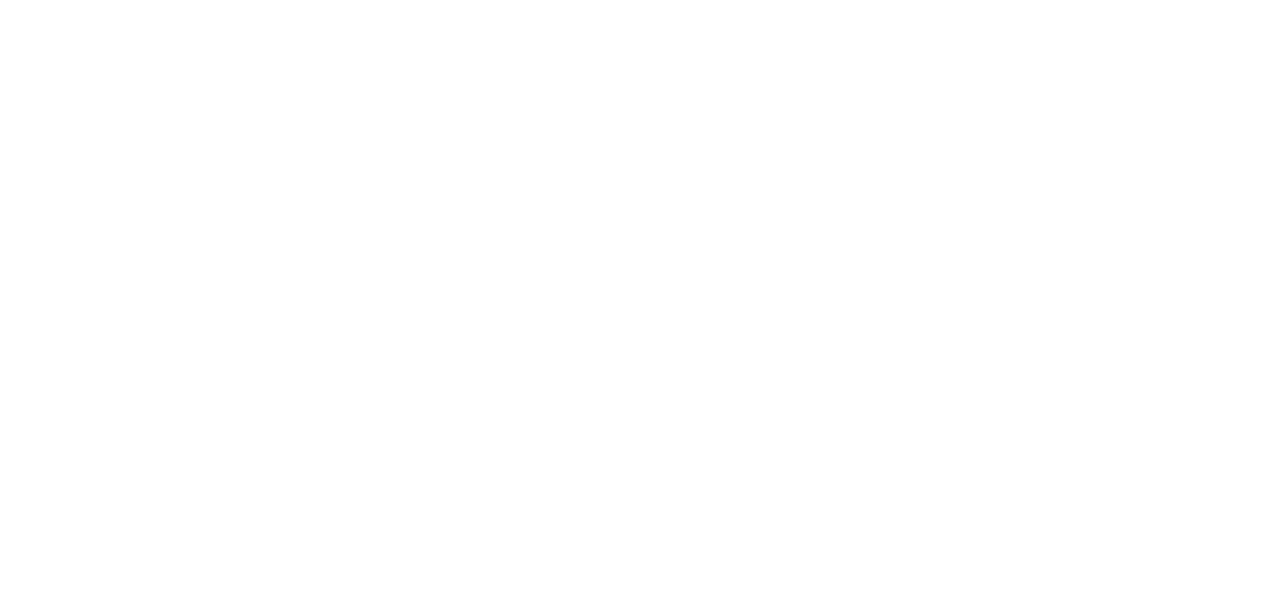
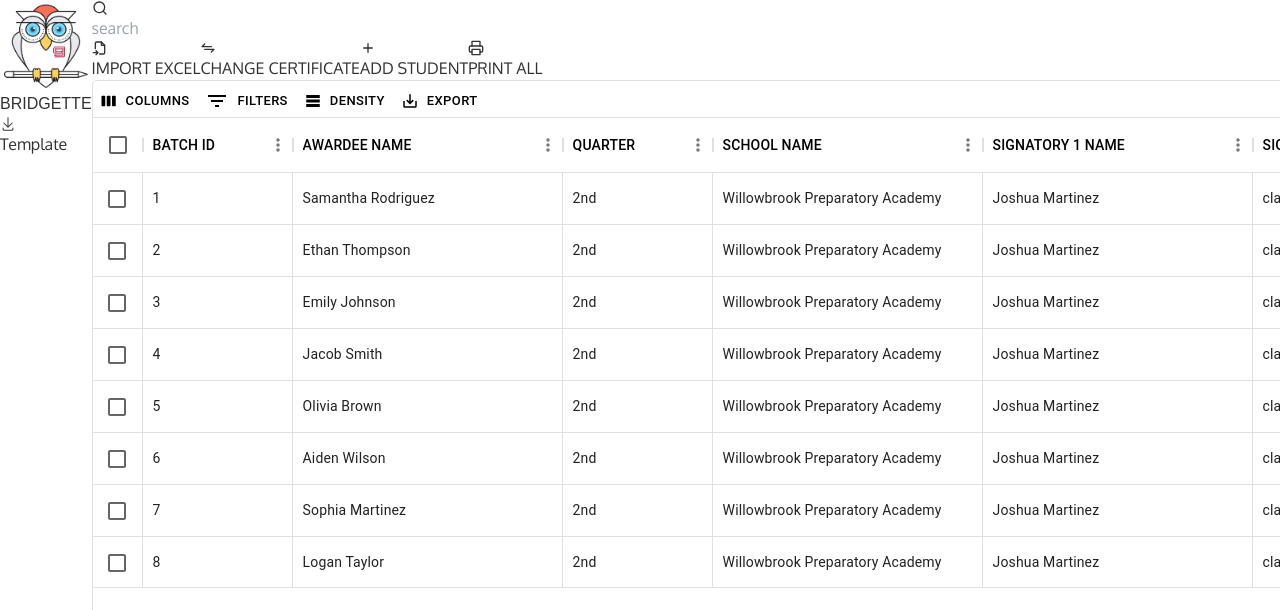
Before and after one commit to CEREBROX-IT/certificate-generator, a React (Vite) app: page /academic-excellence/template/1 in a window 1280 px wide. Before the commit this address had no page. Shown: the top 610 px of the page. Built offline with nearby package versions, Linux system fonts and the light colour scheme; a web font is replaced by a local one.

Commit message:
chore:hange function name and file

```diff
--- a/package.json
+++ b/package.json
@@ -14,8 +14,10 @@
     "@emotion/styled": "^11.11.0",
     "@mui/material": "^5.15.12",
     "@mui/styled-engine-sc": "^6.0.0-alpha.17",
+    "@mui/x-data-grid": "^6.19.6",
     "react": "^18.2.0",
     "react-dom": "^18.2.0",
+    "react-hook-form": "^7.51.0",
     "react-icons": "^5.0.1",
     "react-router-dom": "^6.22.3",
     "styled-components": "^6.1.8"
--- a/src/App.jsx
+++ b/src/App.jsx
@@ -1,7 +1,7 @@
 import React from 'react'
 import { BrowserRouter, Routes, Route } from 'react-router-dom'
 import Landing from './screens/Landing'
-import Dashboard from './screens/Dashboard'
+import Option1 from './screens/AcademicExcellence/Option1'
 function App() {
 
   return (
@@ -10,7 +10,7 @@
     <BrowserRouter>
       <Routes>
         <Route path='/' element={ <Landing/>} />
-        <Route path='/dashboard' element={ <Dashboard/>} />
+        <Route path='/academic-excellence/template/1' element={ <Option1/>} />
       </Routes>
     </BrowserRouter>
       </div>
--- a/src/index.css
+++ b/src/index.css
@@ -52,3 +52,66 @@
     transform: scale(1); /* Final scale of the modal */
   }
 }
+
+/* Custom scrollbar */
+::-webkit-scrollbar {
+  width: 7px; /* Width of the scrollbar */
+  height: 7px;
+}
+
+/* Track (the area on which the thumb scrolls) */
+::-webkit-scrollbar-track {
+  background: #ffffff; /* Color of the scrollbar track */
+}
+
+/* Handle (the draggable part of the scrollbar) */
+::-webkit-scrollbar-thumb {
+  background: #cacaca; /* Color of the scrollbar handle */
+
+}
+
+/* Handle on hover */
+::-webkit-scrollbar-thumb:hover {
+  background: #c4c4c4; /* Color of the scrollbar handle on hover */
+}
+
+
+button {
+  cursor: pointer;
+  position: relative;
+
+  transition: 0.2s;
+  &::before {
+    content: '';
+    height: 3px;
+    width: 0;
+    left: 0;
+    bottom: 0;
+    position: absolute;
+
+    transition: 0.4s;
+  }
+  &:hover {
+    &::before {
+      width: 100%;
+    }
+  }
+  &:active {
+      background-color: rgba(255,255,255,.1);
+  }
+}
+
+span.ripple {
+  background-color: rgb(197, 168, 5);
+  border-radius: 50%;
+  position: absolute;
+  transform: scale(0);
+  animation: ripple .5s linear forwards;
+}
+
+@keyframes ripple {
+  to {
+    transform: scale(1);
+    opacity: 0;
+  }
+}
--- a/src/mockData.jsx
+++ b/src/mockData.jsx
@@ -1,122 +1,142 @@
 export const students = [
   {
     id: 1,
-    student_full_name: "Samantha Rodriguez",
-    certificate_type: "Highest Honor",
+    awardee_name: "Samantha Rodriguez",
+    ranking: "Highest Honor",
     avg: "98.10%",
     quarter: "2nd",
     school_year: "2023-2024",
     school_name: "Willowbrook Preparatory Academy",
-    adviser_full_name: "Joshua Martinez",
-    principal_full_name: "Isabella Garcia",
+    signatory_name1: "Joshua Martinez",
+    signatory_position1: "class adviser",
+    signatory_name2: "Isabella Garcia",
+    signatory_position2: "academic head",
     present_date: "05-21-2024",
   },
   {
     id: 2,
-    student_full_name: "Ethan Thompson",
-    certificate_type: "Highest Honor",
+    awardee_name: "Ethan Thompson",
+    ranking: "Highest Honor",
     avg: "96.50%",
     quarter: "2nd",
     school_year: "2023-2024",
     school_name: "Willowbrook Preparatory Academy",
-    adviser_full_name: "Joshua Martinez",
-    principal_full_name: "Isabella Garcia",
+    signatory_name1: "Joshua Martinez",
+    signatory_position1: "class adviser",
+    signatory_name2: "Isabella Garcia",
+    signatory_position2: "academic head",
     present_date: "05-21-2024",
   },
   {
     id: 3,
-    student_full_name: "Emily Johnson",
-    certificate_type: "Highest Honor",
+    awardee_name: "Emily Johnson",
+    ranking: "Highest Honor",
     avg: "97.80%",
     quarter: "2nd",
     school_year: "2023-2024",
     school_name: "Willowbrook Preparatory Academy",
-    adviser_full_name: "Joshua Martinez",
-    principal_full_name: "Isabella Garcia",
+    signatory_name1: "Joshua Martinez",
+    signatory_position1: "class adviser",
+    signatory_name2: "Isabella Garcia",
+    signatory_position2: "academic head",
     present_date: "05-21-2024",
   },
   {
     id: 4,
-    student_full_name: "Jacob Smith",
-    certificate_type: "Highest Honor",
+    awardee_name: "Jacob Smith",
+    ranking: "High Honor",
     avg: "95.20%",
     quarter: "2nd",
     school_year: "2023-2024",
     school_name: "Willowbrook Preparatory Academy",
-    adviser_full_name: "Joshua Martinez",
-    principal_full_name: "Isabella Garcia",
+    signatory_name1: "Joshua Martinez",
+    signatory_position1: "class adviser",
+    signatory_name2: "Isabella Garcia",
+    signatory_position2: "academic head",
     present_date: "05-21-2024",
   },
   {
     id: 5,
-    student_full_name: "Olivia Brown",
-    certificate_type: "Highest Honor",
+    awardee_name: "Olivia Brown",
+    ranking: "Honor",
     avg: "94.70%",
     quarter: "2nd",
     school_year: "2023-2024",
     school_name: "Willowbrook Preparatory Academy",
-    adviser_full_name: "Joshua Martinez",
-    principal_full_name: "Isabella Garcia",
+    signatory_name1: "Joshua Martinez",
+    signatory_position1: "class adviser",
+    signatory_name2: "Isabella Garcia",
+    signatory_position2: "academic head",
     present_date: "05-21-2024",
   },
   {
     id: 6,
-    student_full_name: "Aiden Wilson",
-    certificate_type: "Highest Honor",
+    awardee_name: "Aiden Wilson",
+    ranking: "Highest Honor",
     avg: "97.20%",
     quarter: "2nd",
     school_year: "2023-2024",
     school_name: "Willowbrook Preparatory Academy",
-    adviser_full_name: "Joshua Martinez",
-    principal_full_name: "Isabella Garcia",
+    signatory_name1: "Joshua Martinez",
+    signatory_position1: "class adviser",
+    signatory_name2: "Isabella Garcia",
+    signatory_position2: "academic head",
     present_date: "05-21-2024",
   },
   {
     id: 7,
-    student_full_name: "Sophia Martinez",
-    certificate_type: "Highest Honor",
+    awardee_name: "Sophia Martinez",
+    ranking: "High Honor",
     avg: "95.80%",
     quarter: "2nd",
     school_year: "2023-2024",
     school_name: "Willowbrook Preparatory Academy",
-    adviser_full_name: "Joshua Martinez",
-    principal_full_name: "Isabella Garcia",
+    signatory_name1: "Joshua Martinez",
+    signatory_position1: "class adviser",
+    signatory_name2: "Isabella Garcia",
+    signatory_position2: "academic head",
     present_date: "05-21-2024",
   },
   {
     id: 8,
-    student_full_name: "Logan Taylor",
-    certificate_type: "Highest Honor",
+    awardee_name: "Logan Taylor",
+    ranking: "High Honor",
     avg: "96.90%",
     quarter: "2nd",
     school_year: "2023-2024",
     school_name: "Willowbrook Preparatory Academy",
-    adviser_full_name: "Joshua Martinez",
-    principal_full_name: "Isabella Garcia",
+    signatory_name1: "Joshua Martinez",
+    signatory_position1: "class adviser",
+    signatory_name2: "Isabella Garcia",
+    signatory_position2: "academic head",
     present_date: "05-21-2024",
   },
   {
     id: 9,
-    student_full_name: "Mia Hernandez",
-    certificate_type: "Highest Honor",
+    awardee_name: "Mia Hernandez",
+    ranking: "Honor",
     avg: "94.30%",
     quarter: "2nd",
     school_year: "2023-2024",
     school_name: "Willowbrook Preparatory Academy",
-    adviser_full_name: "Joshua Martinez",
-    principal_full_name: "Isabella Garcia",
+    signatory_name1: "Joshua Martinez",
+    signatory_position1: "class adviser",
+    signatory_name2: "Isabella Garcia",
+    signatory_position2: "academic head",
     present_date: "05-21-2024",
   },
   {
     id: 10,
-    student_full_name: "Lucas Gonzalez",
-    certificate_type: "Highest Honor",
+    awardee_name: "Lucas Gonzalez",
+    ranking: "Highest Honor",
     avg: "98.70%",
     quarter: "2nd",
     school_year: "2023-2024",
     school_name: "Willowbrook Preparatory Academy",
-    adviser_full_name: "Joshua Martinez",
-    principal_full_name: "Isabella Garcia",
+    signatory_name1: "Joshua Martinez",
+    signatory_position1: "class adviser",
+    signatory_name2: "Isabella Garcia",
+    signatory_position2: "academic head",
     present_date: "05-21-2024",
   },
 ];
--- a/src/screens/Dashboard.jsx
+++ b/src/screens/AcademicExcellence/Option1.jsx
@@ -3,21 +3,22 @@
 import { DataGrid, GridToolbar } from "@mui/x-data-grid";
 import { Box } from "@mui/material";
 import { TbFileImport, TbArrowsExchange2 } from "react-icons/tb";
-import { MdAdd } from "react-icons/md";
+import { MdAdd, MdRemove, MdEdit } from "react-icons/md";
 import { FiPrinter } from "react-icons/fi";
-import { students } from "../mockData";
-import Navbar from "../components/Navbar";
-import AddStudent from "../components/AddStudent";
+import { students } from "../../mockData";
+import Navbar from "../../components/Navbar";
+import AddOption1Awardee from "../../components/AddOption1Awardee";
 
-const Dashboard = () => {
-  const [addStudentModal, setAddStudentModal] = useState(false);
+const Option1 = () => {
+  const [addAwardeeModal, setAddAwardeeModal] = useState(false);
 
-  const openStudentModalHandler = () => {
-    setAddStudentModal(true);
+  const openAwardeeModalHandler = () => {
+    setAddAwardeeModal(true);
   };
 
-  const closeStudentModalHandler = () => {
-    setAddStudentModal(false);
+  const closeAwardeeModalHandler = () => {
+
+    setAddAwardeeModal(false);
   };
 
   //-----for the Table------
@@ -26,49 +27,61 @@
       field: "id",
       headerName: "BATCH ID",
       flex: 0.5,
-      minWidth: 350,
+      minWidth: 150,
     },
     {
-      field: "student_full_name",
-      headerName: "STUDENT FULL NAME",
+      field: "awardee_name",
+      headerName: "AWARDEE NAME",
       flex: 1,
-      minWidth: 200,
+      minWidth: 270,
     },
     {
       field: "quarter",
       headerName: "QUARTER",
       flex: 1,
-      minWidth: 200,
+      minWidth: 150,
     },
     {
       field: "school_name",
       headerName: "SCHOOL NAME",
       flex: 1,
-      minWidth: 200,
+      minWidth: 270,
     },
     {
-      field: "adviser_full_name",
-      headerName: "ADVISER FULL NAME",
+      field: "signatory_name1",
+      headerName: "SIGNATORY 1 NAME",
       flex: 1,
-      minWidth: 170,
+      minWidth: 270,
     },
     {
-      field: "principal_full_name",
-      headerName: "PRINCIPAL FULL NAME",
+      field: "signatory_position1",
+      headerName: "SIGNATORY 1 NAME",
       flex: 1,
-      minWidth: 170,
+      minWidth: 270,
+    },
+    {
+      field: "signatory_name2",
+      headerName: "SIGNATORY 2 NAME",
+      flex: 1,
+      minWidth: 270,
+    },
+    {
+      field: "signatory_position2",
+      headerName: "SIGNATORY 2 POSITION",
+      flex: 1,
+      minWidth: 270,
     },
     {
       field: "school_year",
       headerName: "SCHOOL YEAR",
       flex: 1,
-      minWidth: 170,
+      minWidth: 185,
     },
     {
       field: "present_date",
-      headerName: "PRESENT DA",
+      headerName: "PRESENT DATE",
       flex: 1,
-      minWidth: 170,
+      minWidth: 185,
     },
     {
       field: "avg",
@@ -85,7 +98,7 @@
     {
       field: "actions",
       headerName: "ACTION",
-      minWidth: 120,
+      minWidth: 160,
       flex: 0.2,
 
       renderCell: (params) => (
@@ -96,7 +109,23 @@
               //   DeleteModalHandler(params.row.id);
             }}
           >
-            {/* <DeleteIcon sx={{ color: "white" }} /> */}
+           <MdRemove className="text-[17px] text-white"/>
+          </div>
+          <div
+            className="bg-[#923DFF] p-1 rounded-sm cursor-pointer hover:bg-[#6832b4f5] mr-1.5"
+            onClick={() => {
+              //   DeleteModalHandler(params.row.id);
+            }}
+          >
+           <MdEdit className="text-[17px] text-white"/>
+          </div>
+          <div
+            className="bg-[#5AC648] p-1 rounded-sm cursor-pointer hover:bg-[#4fac3f] mr-1.5"
+            onClick={() => {
+              //   DeleteModalHandler(params.row.id);
+            }}
+          >
+           <FiPrinter className="text-[17px] text-white"/>
           </div>
         </>
       ),
@@ -105,14 +134,14 @@
 
   return (
     <>
-      <>
-        {addStudentModal && (
-          <AddStudent
-            openModal={addStudentModal}
-            closeModal={closeStudentModalHandler}
+
+        {addAwardeeModal && (
+          <AddOption1Awardee
+            openModal={addAwardeeModal}
+            closeModal={closeAwardeeModalHandler}
           />
         )}
-      </>
+
 
       <Navbar />
 
@@ -137,7 +166,7 @@
               </button>
               <button
                 className="flex flex-row  gap-1 px-2 items-center bg-[#47A2FF] hover:bg-[#477eff] py-[6px] text-white text-[14px] p-[4px] rounded-lg"
-                onClick={openStudentModalHandler}
+                onClick={openAwardeeModalHandler}
               >
                 <MdAdd className="text-[20px]" />
                 <p className="font-bold">ADD STUDENT</p>
@@ -229,4 +258,4 @@
   );
 };
 
-export default Dashboard;
+export default Option1;
--- a/src/screens/Landing.jsx
+++ b/src/screens/Landing.jsx
@@ -23,7 +23,7 @@
         </section>
         <button
           onClick={() => {
-            navigate("/dashboard");
+            navigate("/academic-excellence/template/1");
           }}
           className="text-[#F5D45E] text-[20px] font-bold mt-[55px] border-[#F5D45E] border-[3px] p-2 rounded-[10px] w-[220px] hover:bg-[#F5D45E] hover:text-white"
         >
```
Also changed, not shown: src/components/AddStudent.jsx (deleted, +0 -28 lines), 2 other files (tests, documents, lock files or other folders).
